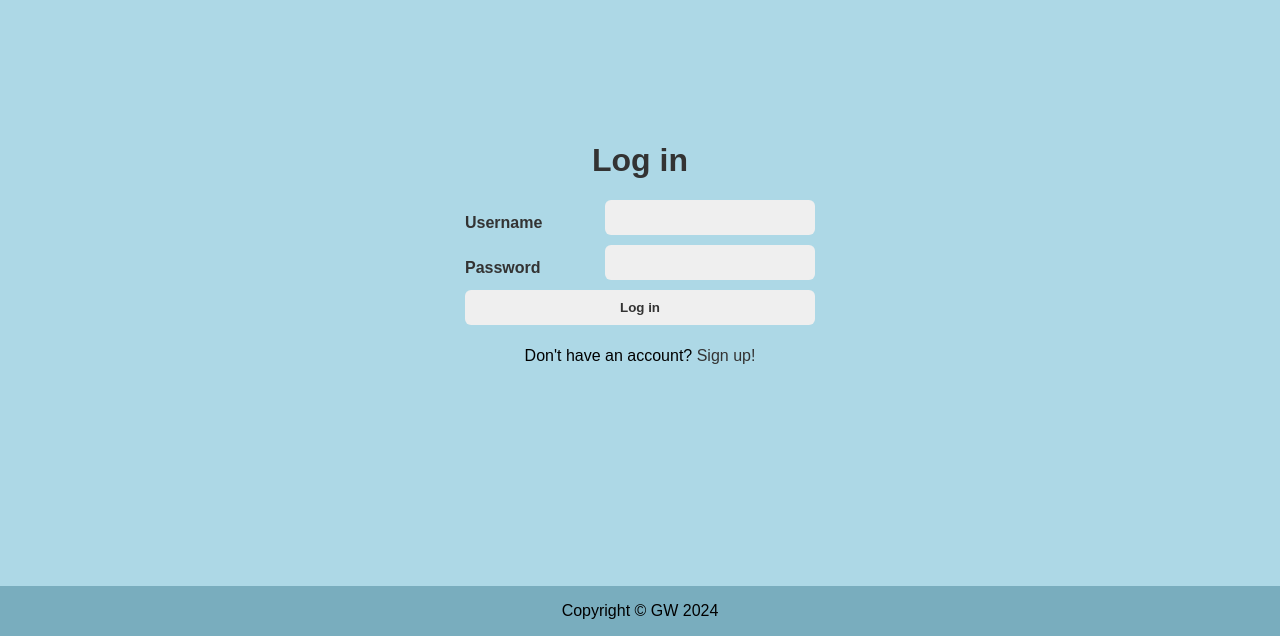
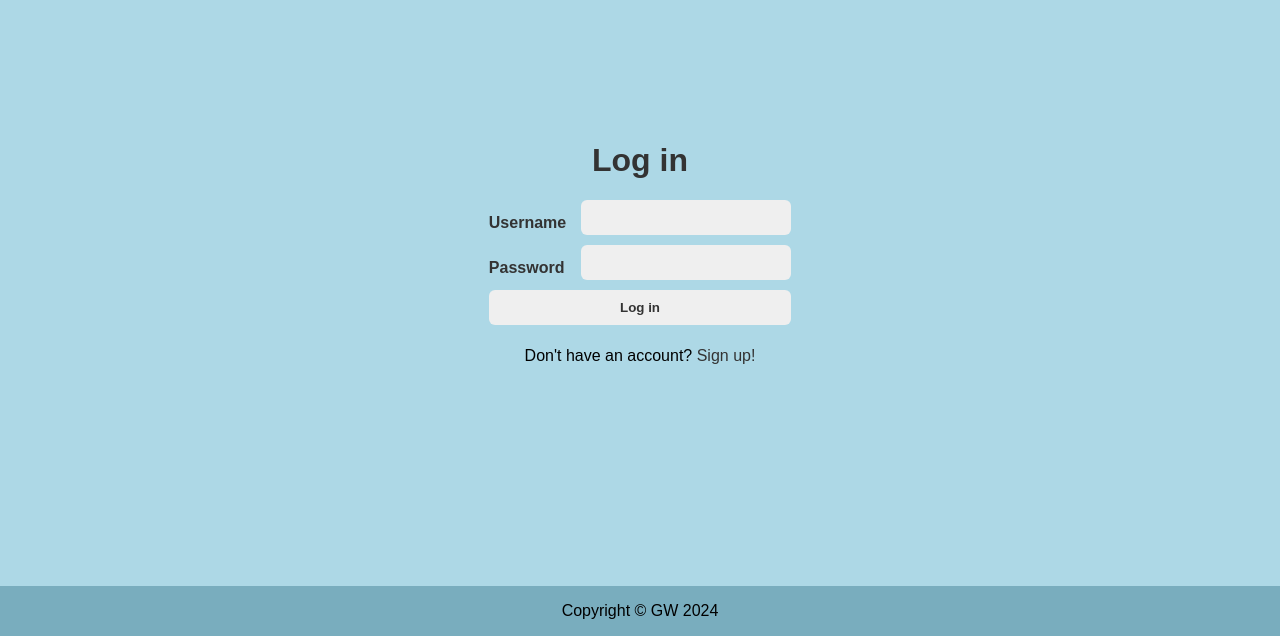
Before and after one commit to lavaristnomas/Project_web_dev, a PHP site: page /login.php in a window 1280 px wide. Shown: the part 164-800 px from the top of the page. Run offline with PHP 8.4, Linux system fonts and the light colour scheme.

Commit message:
minor css change on signup page

```diff
--- a/Project/signup.css
+++ b/Project/signup.css
@@ -31,12 +31,12 @@ form{
 div {
     display: flex;
     justify-content: space-between;
-    min-width: 350px;
 }
 label {
     color: #333;
     font-weight: bold;
     align-self: center;
+    margin-right: 15px;
 }
 input {
     color: #333;
```
